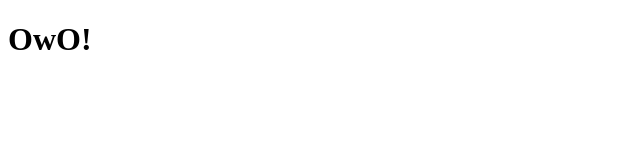
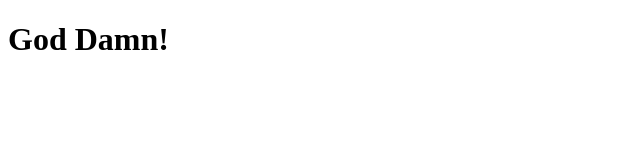
Before and after one commit to bkkim7421/git-test, a React (Create React App) app: page / in a window 1280 px wide. Shown: the top 160 px of the page, without its empty margins (0-640 px from the left). Built offline with nearby package versions, Linux system fonts and the light colour scheme.

Commit message:
수정됨

```diff
--- a/src/App.js
+++ b/src/App.js
@@ -1,7 +1,7 @@
 function App() {
     return (
         <div>
-            <h1>OwO!</h1>
+            <h1>God Damn!</h1>
         </div>
     );
 }
```
